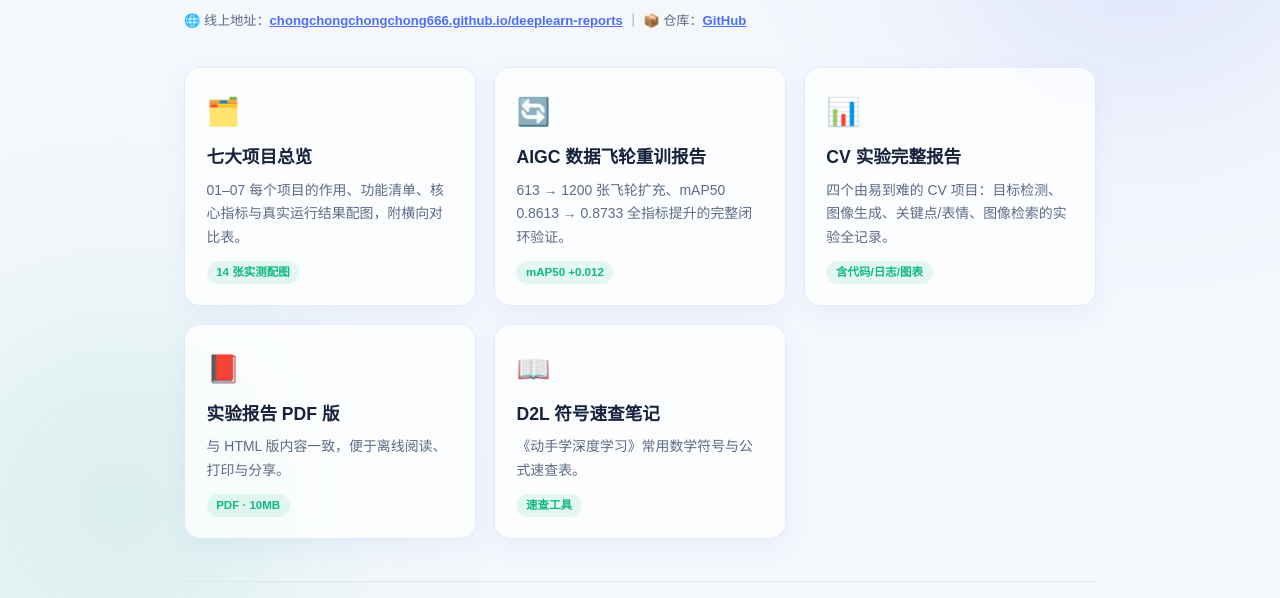
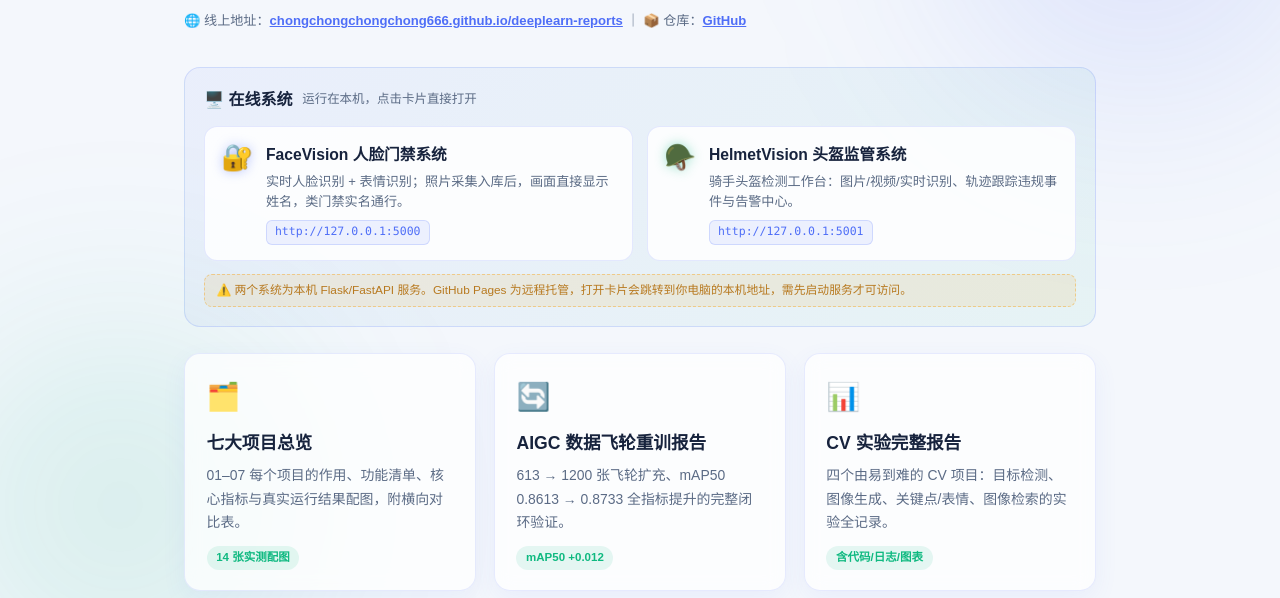
Before and after one commit to chongchongchongchong666/deeplearn-reports, a plain HTML site: page index.html in a window 1280 px wide. Shown: the part 195-793 px from the top of the page. Drawn offline with Linux system fonts and the light colour scheme.

Commit message:
feat: add online systems entry (FaceVision 5000 / HelmetVision 5001)

```diff
--- a/index.html
+++ b/index.html
@@ -55,6 +55,37 @@
   }
   footer { margin-top: 2.6rem; padding-top: 1.2rem; border-top: 1px solid var(--rule);
     font-size: .8rem; color: var(--muted); text-align: center; }
+
+  /* ---- 在线系统区块 ---- */
+  .sysbar {
+    background: linear-gradient(135deg, rgba(79,110,247,.06), rgba(16,185,129,.06));
+    border: 1px solid rgba(79,110,247,.18); border-radius: 16px;
+    padding: 1.1rem 1.2rem 1.2rem; margin-bottom: 1.6rem;
+  }
+  .syshead { font-weight: 800; font-size: 1rem; display: flex; align-items: center;
+    gap: .6rem; flex-wrap: wrap; }
+  .sysnote { font-weight: 400; font-size: .78rem; color: var(--muted); }
+  .sysgrid { display: grid; grid-template-columns: repeat(auto-fit, minmax(280px, 1fr));
+    gap: .9rem; margin-top: .8rem; }
+  .syscard {
+    display: flex; gap: .8rem; align-items: flex-start; text-decoration: none;
+    background: rgba(255,255,255,.85); border-radius: 13px; padding: .95rem 1rem;
+    border: 1px solid rgba(79,110,247,.15); transition: transform .2s, box-shadow .2s;
+  }
+  .syscard:hover { transform: translateY(-3px); box-shadow: 0 12px 28px rgba(79,110,247,.16); }
+  .syscard .ico { font-size: 1.6rem; line-height: 1.2; }
+  .syscard h2 { font-size: .98rem; font-weight: 700; color: var(--ink); margin-bottom: .2rem; }
+  .syscard p { font-size: .82rem; color: var(--muted); line-height: 1.55; }
+  .syscard .url {
+    display: inline-block; margin-top: .45rem; font-size: .72rem; font-family: Consolas, monospace;
+    color: var(--accent); background: rgba(79,110,247,.09); border: 1px solid rgba(79,110,247,.2);
+    padding: .1rem .5rem; border-radius: 6px;
+  }
+  .syscard.face .ico { filter: drop-shadow(0 0 6px rgba(79,110,247,.4)); }
+  .syscard.helmet .ico { filter: drop-shadow(0 0 6px rgba(16,185,129,.4)); }
+  .syswarn { margin-top: .85rem; font-size: .74rem; color: #b7791f;
+    background: rgba(245,158,11,.1); border: 1px dashed rgba(245,158,11,.4);
+    border-radius: 8px; padding: .4rem .7rem; line-height: 1.5; }
 </style>
 </head>
 <body>
@@ -63,6 +94,30 @@
   <h1>📄 计算机视觉项目<span class="grad">报告中心</span></h1>
   <p class="sub">深度学习实验、数据飞轮重训与七大项目总览——全部报告在线浏览，点击卡片即可打开。</p>
   <p class="sub" style="margin-top:-1.4rem;font-size:.82rem">🌐 线上地址：<a href="https://chongchongchongchong666.github.io/deeplearn-reports/" style="color:var(--accent);font-weight:600">chongchongchongchong666.github.io/deeplearn-reports</a> ｜ 📦 仓库：<a href="https://github.com/chongchongchongchong666/deeplearn-reports" style="color:var(--accent);font-weight:600">GitHub</a></p>
+
+  <!-- 在线系统入口（本地服务，需在电脑上启动后访问） -->
+  <div class="sysbar">
+    <div class="syshead">🖥️ 在线系统 <span class="sysnote">运行在本机，点击卡片直接打开</span></div>
+    <div class="sysgrid">
+      <a class="syscard face" href="http://127.0.0.1:5000" target="_blank">
+        <span class="ico">🔐</span>
+        <div class="sysbody">
+          <h2>FaceVision 人脸门禁系统</h2>
+          <p>实时人脸识别 + 表情识别；照片采集入库后，画面直接显示姓名，类门禁实名通行。</p>
+          <span class="url">http://127.0.0.1:5000</span>
+        </div>
+      </a>
+      <a class="syscard helmet" href="http://127.0.0.1:5001" target="_blank">
+        <span class="ico">🪖</span>
+        <div class="sysbody">
+          <h2>HelmetVision 头盔监管系统</h2>
+          <p>骑手头盔检测工作台：图片/视频/实时识别、轨迹跟踪违规事件与告警中心。</p>
+          <span class="url">http://127.0.0.1:5001</span>
+        </div>
+      </a>
+    </div>
+    <div class="syswarn">⚠️ 两个系统为本机 Flask/FastAPI 服务。GitHub Pages 为远程托管，打开卡片会跳转到你电脑的本机地址，需先启动服务才可访问。</div>
+  </div>
 
   <div class="grid">
     <a class="card" href="./seven-projects-overview/seven-projects-overview.html">
```
